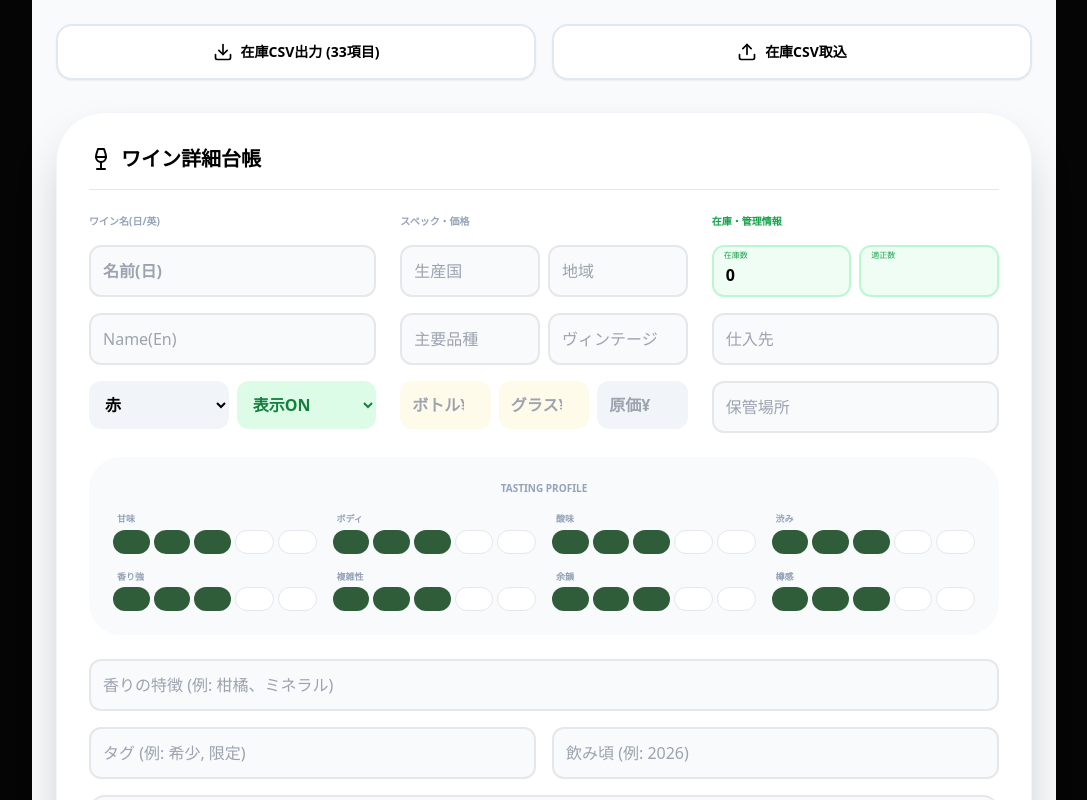
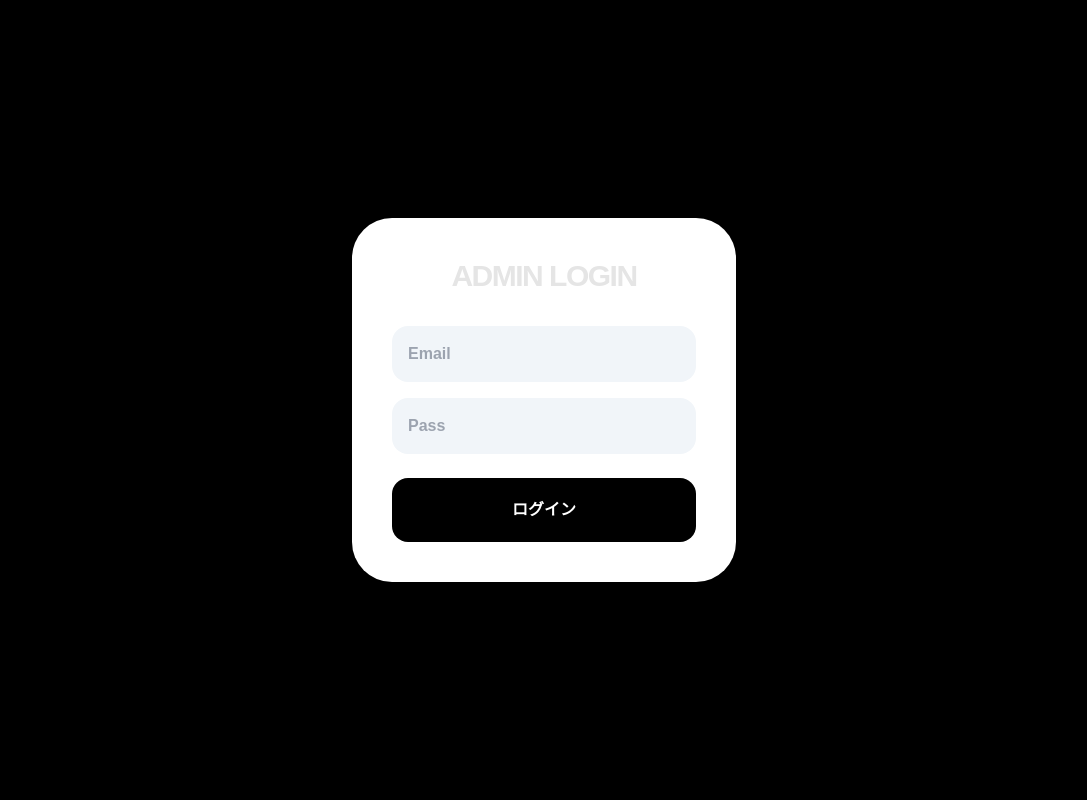
Before and after one commit to takatam-cyber/my-wine-menu, a Next.js app: page /admin in a window 1280 px wide. Shown: the top 800 px of the page, without its empty margins (96-1183 px from the left). Built offline with nearby package versions, Linux system fonts and the light colour scheme.

Commit message:
Update page.tsx

```diff
--- a/app/admin/page.tsx
+++ b/app/admin/page.tsx
@@ -2,16 +2,19 @@
 "use client";
 
 import { useState, useEffect } from 'react';
-import { Camera, Loader2, Wine as WineIcon, Edit3, LogOut, Save, Download, Upload, Trash2, Info } from 'lucide-react';
+import {
+  Camera, Loader2, Wine as WineIcon, Edit3, LogOut, Save, Download, Upload, Trash2, ExternalLink, ChevronRight, Info
+} from 'lucide-react';
 
 export default function AdminPage() {
   const [auth, setAuth] = useState({ email: '', pass: '' });
   const [isLoggedIn, setIsLoggedIn] = useState(false);
+  const [config, setConfig] = useState({ menu_name: '' });
   const [wines, setWines] = useState([]);
   const [loading, setLoading] = useState(false);
   const [editingId, setEditingId] = useState<string | null>(null);
 
-  // A-AG列 (全33項目) に対応したステート
+  // A-AG列 (全33項目) に対応した初期状態
   const initialWineState = {
     id: '', name_jp: '', name_en: '', country: '', region: '',
     grape: '', color: '赤', type: 'ミディアム', vintage: '', alcohol: '',
@@ -23,7 +26,17 @@ export default function AdminPage() {
   };
   const [newWine, setNewWine] = useState(initialWineState);
 
-  // ... ログイン・認証ロジックは既存を維持 ...
+  useEffect(() => {
+    const savedEmail = localStorage.getItem('wine_store_email');
+    if (savedEmail) { setAuth(prev => ({ ...prev, email: savedEmail })); setIsLoggedIn(true); }
+  }, []);
+
+  useEffect(() => {
+    if (isLoggedIn && auth.email) {
+      fetchWines();
+      fetch(`/api/config`, { headers: { 'x-store-id': auth.email } }).then(res => res.json()).then(data => setConfig(data));
+    }
+  }, [isLoggedIn, auth.email]);
 
   const fetchWines = async () => {
     const res = await fetch(`/api/wines`, { headers: { 'x-store-id': auth.email } });
@@ -31,7 +44,53 @@ export default function AdminPage() {
     setWines(Array.isArray(data) ? data : []);
   };
 
-  // CSVエクスポート (A-AG 33項目)
+  // 画像圧縮
+  const compressImage = (file: File): Promise<Blob> => {
+    return new Promise((resolve) => {
+      const img = new Image();
+      img.src = URL.createObjectURL(file);
+      img.onload = () => {
+        const canvas = document.createElement('canvas');
+        let { width, height } = img;
+        const MAX = 1200;
+        if (width > height && width > MAX) { height *= MAX / width; width = MAX; }
+        else if (height > MAX) { width *= MAX / height; height = MAX; }
+        canvas.width = width; canvas.height = height;
+        canvas.getContext('2d')?.drawImage(img, 0, 0, width, height);
+        canvas.toBlob((b) => resolve(b as Blob), 'image/jpeg', 0.7);
+      };
+    });
+  };
+
+  const handleScan = async (e: any) => {
+    const file = e.target.files?.[0];
+    if (!file) return;
+    setLoading(true);
+    try {
+      const compressedBlob = await compressImage(file);
+      const formData = new FormData();
+      formData.append('file', compressedBlob, 'wine.jpg');
+      const uploadRes = await fetch('/api/upload', { method: 'POST', body: formData });
+      const { url } = await uploadRes.json();
+      setNewWine(prev => ({ ...prev, image: url }));
+
+      const scanRes = await fetch('/api/scan', { method: 'POST', headers: { 'x-store-id': auth.email }, body: JSON.stringify({ image: url }) });
+      const scanData = await scanRes.json();
+      if (scanData.result) {
+        const ai = JSON.parse(scanData.result);
+        setNewWine(prev => ({ ...prev, name_en: ai.name_en, color: ai.color }));
+      }
+    } catch (err) { alert("解析失敗。画像のみ登録されました。"); } finally { setLoading(false); }
+  };
+
+  const handleSaveWine = async () => {
+    const wineData = editingId ? { ...newWine, id: editingId } : { ...newWine, id: Date.now().toString() };
+    await fetch('/api/wines', { method: 'POST', headers: { 'x-store-id': auth.email }, body: JSON.stringify(wineData) });
+    setNewWine(initialWineState); setEditingId(null); fetchWines();
+    alert("保存完了");
+  };
+
+  // CSV Export (A-AG 33項目)
   const exportCSV = () => {
     const headers = "ID,ワイン名(日),ワイン名(英),生産国,地域,主要品種,色,タイプ,ヴィンテージ,アルコール,ボトル価格,グラス価格,原価,在庫数,適正在庫,仕入先,保管場所,AI解説,メニュー用短文,ペアリング,甘味,ボディ,酸味,渋み,香り強,複雑性,余韻,樽感,香りの特徴,タグ,飲み頃,画像URL,表示\n";
     const csvContent = wines.map((w: any) =>
@@ -40,104 +99,97 @@ export default function AdminPage() {
     const blob = new Blob(["\uFEFF" + headers + csvContent], { type: 'text/csv;charset=utf-8;' });
     const link = document.createElement("a");
     link.href = URL.createObjectURL(blob);
-    link.download = `wine_inventory_33cols.csv`;
+    link.download = `wine_list_full.csv`;
     link.click();
   };
 
-  const importCSV = (e: any) => {
-    const file = e.target.files?.[0];
-    if (!file) return;
-    const reader = new FileReader();
-    reader.onload = async (event) => {
-      try {
-        const text = event.target?.result as string;
-        const rows = text.split("\n").filter(l => l.trim()).slice(1);
-        const imported = rows.map(row => {
-          const c = row.split(/,(?=(?:(?:[^"]*"){2})*[^"]*$)/).map(s => s.replace(/^"|"$/g, '').replace(/""/g, '"'));
-          return {
-            id: c[0] || Date.now().toString(), name_jp: c[1], name_en: c[2], country: c[3], region: c[4],
-            grape: c[5], color: c[6], type: c[7], vintage: c[8], alcohol: c[9],
-            price_bottle: c[10], price_glass: c[11], cost: c[12], stock: c[13], ideal_stock: c[14],
-            supplier: c[15], storage: c[16], ai_explanation: c[17], menu_short: c[18], pairing: c[19],
-            sweetness: c[20], body: c[21], acidity: c[22], tannin: c[23], aroma_intensity: c[24],
-            complexity: c[25], aftertaste: c[26], oak: c[27], aroma_features: c[28], tags: c[29],
-            best_drinking: c[30], image: c[31], visible: c[32] || 'ON'
-          };
-        });
-        if (confirm(`${imported.length}件を一括インポートしますか？`)) {
-          setLoading(true);
-          await fetch('/api/wines/bulk', { method: 'POST', headers: { 'x-store-id': auth.email }, body: JSON.stringify(imported) });
-          fetchWines();
-          alert("インポート完了");
-        }
-      } catch (err) { alert("CSVエラー"); } finally { setLoading(false); }
-    };
-    reader.readAsText(file);
-  };
-
-  const handleSaveWine = async () => {
-    const wineData = editingId ? { ...newWine, id: editingId } : { ...newWine, id: Date.now().toString() };
-    await fetch('/api/wines', { method: 'POST', headers: { 'x-store-id': auth.email }, body: JSON.stringify(wineData) });
-    setNewWine(initialWineState); setEditingId(null); fetchWines();
-    alert("保存しました");
-  };
+  if (!isLoggedIn) return (
+    /* ... ログイン画面は既存を維持 ... */
+    <div className="min-h-screen flex items-center justify-center bg-black p-6">
+      <div className="bg-white p-10 rounded-[2.5rem] w-full max-w-sm shadow-2xl">
+        <h1 className="text-3xl font-black mb-8 text-center uppercase tracking-tighter">Admin Login</h1>
+        <input type="email" placeholder="Email" value={auth.email} onChange={e => setAuth({...auth, email: e.target.value})} className="w-full p-4 bg-slate-100 rounded-2xl font-bold mb-4 outline-none" />
+        <input type="password" placeholder="Pass" value={auth.pass} onChange={e => setAuth({...auth, pass: e.target.value})} className="w-full p-4 bg-slate-100 rounded-2xl font-bold mb-6 outline-none" />
+        <button onClick={() => { localStorage.setItem('wine_store_email', auth.email); setIsLoggedIn(true); }} className="w-full bg-black text-white py-5 rounded-2xl font-black">ログイン</button>
+      </div>
+    </div>
+  );
 
   return (
-    <div className="max-w-5xl mx-auto p-6 bg-slate-50 min-h-screen text-black font-sans pb-24">
-      {/* 既存のヘッダー・認証ロジックを維持 */}
-
-      <div className="flex gap-4 mb-8">
-        <button onClick={exportCSV} className="flex-1 bg-white border-2 border-slate-200 py-4 rounded-2xl font-black text-sm flex items-center justify-center gap-2 hover:bg-slate-100 transition-all shadow-sm"><Download size={20}/> 在庫CSV出力 (33項目)</button>
-        <label className="flex-1 bg-white border-2 border-slate-200 py-4 rounded-2xl font-black text-sm flex items-center justify-center gap-2 cursor-pointer hover:bg-slate-100 transition-all shadow-sm"><Upload size={20}/> 在庫CSV取込<input type="file" accept=".csv" onChange={importCSV} className="hidden" /></label>
+    <div className="max-w-5xl mx-auto p-4 md:p-8 bg-slate-50 min-h-screen text-black font-sans pb-24">
+      {/* 上部ステータスバー */}
+      <div className="flex flex-col md:flex-row justify-between items-start md:items-center gap-4 mb-8 bg-white p-6 rounded-[2rem] shadow-sm border border-slate-100">
+        <div className="flex items-center gap-3">
+          <div className="bg-black text-white p-2 rounded-xl"><WineIcon size={24}/></div>
+          <div>
+            <h1 className="text-sm font-black opacity-30 uppercase tracking-tighter">Store Admin</h1>
+            <p className="font-bold truncate max-w-[200px]">{auth.email}</p>
+          </div>
+        </div>
+        <div className="flex gap-2 w-full md:w-auto">
+          <a href={`/${encodeURIComponent(auth.email)}`} target="_blank" className="flex-1 md:flex-none flex items-center justify-center gap-2 bg-amber-500 text-white px-6 py-3 rounded-2xl font-black text-sm shadow-lg active:scale-95 transition-all">
+            <ExternalLink size={18}/> メニューを確認
+          </a>
+          <button onClick={() => {localStorage.clear(); location.reload();}} className="p-3 bg-slate-100 rounded-2xl text-slate-400 hover:text-red-500"><LogOut size={20}/></button>
+        </div>
       </div>
 
-      <div className="bg-white p-8 rounded-[3rem] shadow-2xl border border-slate-100 mb-8 space-y-6">
-        <h2 className="text-xl font-black flex items-center gap-2 border-b pb-4"><WineIcon/> ワイン詳細台帳</h2>
+      <div className="flex gap-2 mb-8">
+        <button onClick={exportCSV} className="flex-1 bg-white border-2 border-slate-200 py-4 rounded-2xl font-black text-xs flex items-center justify-center gap-2 active:scale-95"><Download size={16}/> CSV出力</button>
+        <label className="flex-1 bg-white border-2 border-slate-200 py-4 rounded-2xl font-black text-xs flex items-center justify-center gap-2 cursor-pointer active:scale-95">
+          <Upload size={16}/> CSV取込<input type="file" accept=".csv" className="hidden" />
+        </label>
+      </div>
 
-        {/* 基本情報グリッド */}
-        <div className="grid grid-cols-1 md:grid-cols-3 gap-6">
-          <div className="space-y-4">
-             <label className="block text-[10px] font-bold text-slate-400">ワイン名(日/英)</label>
-             <input type="text" placeholder="名前(日)" value={newWine.name_jp} onChange={e => setNewWine({...newWine, name_jp: e.target.value})} className="w-full p-3 bg-slate-50 rounded-xl border-2 font-bold" />
-             <input type="text" placeholder="Name(En)" value={newWine.name_en} onChange={e => setNewWine({...newWine, name_en: e.target.value})} className="w-full p-3 bg-slate-50 rounded-xl border-2" />
-             <div className="flex gap-2">
-               <select value={newWine.color} onChange={e => setNewWine({...newWine, color: e.target.value})} className="flex-1 p-3 bg-slate-100 rounded-xl font-black"><option value="赤">赤</option><option value="白">白</option><option value="ロゼ">ロゼ</option><option value="泡">泡</option></select>
-               <select value={newWine.visible} onChange={e => setNewWine({...newWine, visible: e.target.value})} className={`flex-1 p-3 rounded-xl font-black ${newWine.visible==='ON'?'bg-green-100 text-green-700':'bg-red-100 text-red-700'}`}><option value="ON">表示ON</option><option value="OFF">表示OFF</option></select>
-             </div>
-          </div>
+      <div className="bg-white p-6 md:p-10 rounded-[3rem] shadow-2xl border border-slate-100 mb-8 space-y-8">
+        <h2 className="text-xl font-black flex items-center gap-2 border-b pb-4"><Edit3 size={20}/> ワイン詳細情報の登録</h2>
 
-          <div className="space-y-4">
-            <label className="block text-[10px] font-bold text-slate-400">スペック・価格</label>
-            <div className="grid grid-cols-2 gap-2">
-              <input type="text" placeholder="生産国" value={newWine.country} onChange={e => setNewWine({...newWine, country: e.target.value})} className="p-3 bg-slate-50 rounded-xl border-2" />
-              <input type="text" placeholder="地域" value={newWine.region} onChange={e => setNewWine({...newWine, region: e.target.value})} className="p-3 bg-slate-50 rounded-xl border-2" />
-            </div>
-            <div className="grid grid-cols-2 gap-2">
-              <input type="text" placeholder="主要品種" value={newWine.grape} onChange={e => setNewWine({...newWine, grape: e.target.value})} className="p-3 bg-slate-50 rounded-xl border-2" />
-              <input type="text" placeholder="ヴィンテージ" value={newWine.vintage} onChange={e => setNewWine({...newWine, vintage: e.target.value})} className="p-3 bg-slate-50 rounded-xl border-2" />
-            </div>
-            <div className="grid grid-cols-3 gap-2">
-              <input type="number" placeholder="ボトル¥" value={newWine.price_bottle} onChange={e => setNewWine({...newWine, price_bottle: e.target.value})} className="p-3 bg-amber-50 rounded-xl font-bold" />
-              <input type="number" placeholder="グラス¥" value={newWine.price_glass} onChange={e => setNewWine({...newWine, price_glass: e.target.value})} className="p-3 bg-amber-50 rounded-xl font-bold" />
-              <input type="number" placeholder="原価¥" value={newWine.cost} onChange={e => setNewWine({...newWine, cost: e.target.value})} className="p-3 bg-slate-100 rounded-xl font-bold" />
+        <div className="grid grid-cols-1 lg:grid-cols-2 gap-10">
+          {/* 左：写真・基本情報 */}
+          <div className="space-y-6">
+            <label className="aspect-[3/4] bg-slate-50 rounded-[2.5rem] overflow-hidden flex flex-col items-center justify-center relative cursor-pointer border-4 border-dashed border-slate-100 group">
+              {newWine.image ? <img src={newWine.image} className="w-full h-full object-cover" /> : <div className="text-center"><Camera size={48} className="mx-auto text-slate-200 mb-2"/><p className="text-[10px] font-black text-slate-300 uppercase">ラベル写真を撮影</p></div>}
+              {loading && <div className="absolute inset-0 bg-black/60 flex items-center justify-center"><Loader2 className="text-white animate-spin" size={48} /></div>}
+              {/* capture="environment" でスマホの背面カメラを優先起動 */}
+              <input type="file" accept="image/*" capture="environment" onChange={handleScan} className="hidden" />
+            </label>
+            <div className="space-y-3">
+              <input type="text" placeholder="ワイン名 (日本語)" value={newWine.name_jp} onChange={e => setNewWine({...newWine, name_jp: e.target.value})} className="w-full p-4 bg-slate-50 rounded-2xl border-2 font-bold focus:border-black outline-none" />
+              <input type="text" placeholder="Wine Name (English)" value={newWine.name_en} onChange={e => setNewWine({...newWine, name_en: e.target.value})} className="w-full p-4 bg-slate-50 rounded-2xl border-2 font-bold focus:border-black outline-none" />
             </div>
           </div>
 
-          <div className="space-y-4">
-            <label className="block text-[10px] font-bold text-green-600">在庫・管理情報</label>
-            <div className="grid grid-cols-2 gap-2">
-              <div className="relative"><span className="absolute top-1 left-3 text-[8px] text-green-600">在庫数</span><input type="number" value={newWine.stock} onChange={e => setNewWine({...newWine, stock: e.target.value})} className="w-full pt-4 pb-2 px-3 bg-green-50 rounded-xl font-black border-2 border-green-200" /></div>
-              <div className="relative"><span className="absolute top-1 left-3 text-[8px] text-green-600">適正数</span><input type="number" value={newWine.ideal_stock} onChange={e => setNewWine({...newWine, ideal_stock: e.target.value})} className="w-full pt-4 pb-2 px-3 bg-green-50 rounded-xl font-black border-2 border-green-200" /></div>
+          {/* 右：詳細スペック */}
+          <div className="space-y-5">
+            <div className="grid grid-cols-2 gap-3">
+              <select value={newWine.color} onChange={e => setNewWine({...newWine, color: e.target.value})} className="p-4 bg-slate-100 rounded-2xl font-black"><option value="赤">赤</option><option value="白">白</option><option value="ロゼ">ロゼ</option><option value="泡">泡</option></select>
+              <select value={newWine.visible} onChange={e => setNewWine({...newWine, visible: e.target.value})} className={`p-4 rounded-2xl font-black ${newWine.visible==='ON'?'bg-green-100 text-green-700':'bg-red-100 text-red-700'}`}><option value="ON">表示ON</option><option value="OFF">表示OFF</option></select>
             </div>
-            <input type="text" placeholder="仕入先" value={newWine.supplier} onChange={e => setNewWine({...newWine, supplier: e.target.value})} className="w-full p-3 bg-slate-50 rounded-xl border-2" />
-            <input type="text" placeholder="保管場所" value={newWine.storage} onChange={e => setNewWine({...newWine, storage: e.target.value})} className="w-full p-3 bg-slate-50 rounded-xl border-2" />
+            <div className="grid grid-cols-2 gap-3">
+              <input type="text" placeholder="生産国" value={newWine.country} onChange={e => setNewWine({...newWine, country: e.target.value})} className="p-4 bg-slate-50 rounded-2xl border-2" />
+              <input type="text" placeholder="地域" value={newWine.region} onChange={e => setNewWine({...newWine, region: e.target.value})} className="p-4 bg-slate-50 rounded-2xl border-2" />
+            </div>
+            <div className="grid grid-cols-3 gap-3">
+              <input type="text" placeholder="主要品種" value={newWine.grape} onChange={e => setNewWine({...newWine, grape: e.target.value})} className="col-span-2 p-4 bg-slate-50 rounded-2xl border-2" />
+              <input type="text" placeholder="2017" value={newWine.vintage} onChange={e => setNewWine({...newWine, vintage: e.target.value})} className="p-4 bg-slate-50 rounded-2xl border-2" />
+            </div>
+            <div className="grid grid-cols-3 gap-3">
+              <div className="relative"><span className="absolute top-1 left-4 text-[8px] text-amber-600 font-bold">ボトル価格</span><input type="number" value={newWine.price_bottle} onChange={e => setNewWine({...newWine, price_bottle: e.target.value})} className="w-full pt-5 pb-2 px-4 bg-amber-50 rounded-2xl font-black" /></div>
+              <div className="relative"><span className="absolute top-1 left-4 text-[8px] text-amber-600 font-bold">グラス価格</span><input type="number" value={newWine.price_glass} onChange={e => setNewWine({...newWine, price_glass: e.target.value})} className="w-full pt-5 pb-2 px-4 bg-amber-50 rounded-2xl font-black" /></div>
+              <div className="relative"><span className="absolute top-1 left-4 text-[8px] text-slate-400 font-bold">原価</span><input type="number" value={newWine.cost} onChange={e => setNewWine({...newWine, cost: e.target.value})} className="w-full pt-5 pb-2 px-4 bg-slate-100 rounded-2xl font-black" /></div>
+            </div>
+            <div className="grid grid-cols-2 gap-3">
+              <div className="relative"><span className="absolute top-1 left-4 text-[8px] text-green-600 font-bold">在庫数</span><input type="number" value={newWine.stock} onChange={e => setNewWine({...newWine, stock: e.target.value})} className="w-full pt-5 pb-2 px-4 bg-green-50 rounded-2xl font-black" /></div>
+              <div className="relative"><span className="absolute top-1 left-4 text-[8px] text-green-600 font-bold">適正数</span><input type="number" value={newWine.ideal_stock} onChange={e => setNewWine({...newWine, ideal_stock: e.target.value})} className="w-full pt-5 pb-2 px-4 bg-green-50 rounded-2xl font-black" /></div>
+            </div>
+            <input type="text" placeholder="仕入先" value={newWine.supplier} onChange={e => setNewWine({...newWine, supplier: e.target.value})} className="w-full p-4 bg-slate-50 rounded-2xl border-2" />
           </div>
         </div>
 
         {/* 味わい 3x3 グリッド */}
-        <div className="bg-slate-50 p-6 rounded-[2rem] space-y-4">
-          <p className="text-[10px] font-black text-slate-400 uppercase text-center">Tasting Profile</p>
-          <div className="grid grid-cols-2 md:grid-cols-4 gap-4">
+        <div className="bg-slate-50 p-6 md:p-8 rounded-[2.5rem] space-y-6">
+          <p className="text-[10px] font-black text-slate-400 uppercase text-center tracking-widest">Tasting Profile (1-5)</p>
+          <div className="grid grid-cols-2 md:grid-cols-4 gap-6">
             <FlavorDot label="甘味" val={newWine.sweetness} set={(v:any)=>setNewWine({...newWine, sweetness:v})}/>
             <FlavorDot label="ボディ" val={newWine.body} set={(v:any)=>setNewWine({...newWine, body:v})}/>
             <FlavorDot label="酸味" val={newWine.acidity} set={(v:any)=>setNewWine({...newWine, acidity:v})}/>
@@ -150,16 +202,31 @@ export default function AdminPage() {
         </div>
 
         <div className="space-y-4">
-          <input type="text" placeholder="香りの特徴 (例: 柑橘、ミネラル)" value={newWine.aroma_features} onChange={e => setNewWine({...newWine, aroma_features: e.target.value})} className="w-full p-3 bg-slate-50 rounded-xl border-2" />
-          <div className="grid grid-cols-2 gap-4">
-            <input type="text" placeholder="タグ (例: 希少, 限定)" value={newWine.tags} onChange={e => setNewWine({...newWine, tags: e.target.value})} className="w-full p-3 bg-slate-50 rounded-xl border-2" />
-            <input type="text" placeholder="飲み頃 (例: 2026)" value={newWine.best_drinking} onChange={e => setNewWine({...newWine, best_drinking: e.target.value})} className="w-full p-3 bg-slate-50 rounded-xl border-2" />
-          </div>
-          <textarea placeholder="AI解説 (Sommelier's Note)" value={newWine.ai_explanation} onChange={e => setNewWine({...newWine, ai_explanation: e.target.value})} className="w-full p-4 bg-slate-50 rounded-2xl border-2 h-24" />
-          <input type="text" placeholder="メニュー用短文" value={newWine.menu_short} onChange={e => setNewWine({...newWine, menu_short: e.target.value})} className="w-full p-3 bg-amber-50 rounded-xl border-2 border-amber-100 font-bold" />
+          <input type="text" placeholder="香りの特徴 (例: 柑橘、ミネラル)" value={newWine.aroma_features} onChange={e => setNewWine({...newWine, aroma_features: e.target.value})} className="w-full p-4 bg-slate-50 rounded-2xl border-2" />
+          <textarea placeholder="AI解説 (ソムリエ解説用)" value={newWine.ai_explanation} onChange={e => setNewWine({...newWine, ai_explanation: e.target.value})} className="w-full p-5 bg-slate-50 rounded-[2rem] border-2 h-32" />
+          <input type="text" placeholder="メニュー用短文 (客用メニューに大きく表示)" value={newWine.menu_short} onChange={e => setNewWine({...newWine, menu_short: e.target.value})} className="w-full p-4 bg-amber-50 rounded-2xl border-2 border-amber-100 font-bold" />
+          <input type="text" placeholder="ペアリング料理" value={newWine.pairing} onChange={e => setNewWine({...newWine, pairing: e.target.value})} className="w-full p-4 bg-slate-50 rounded-2xl border-2" />
         </div>
 
-        <button onClick={handleSaveWine} className="w-full bg-black text-white py-6 rounded-3xl font-black text-xl shadow-xl active:scale-95 transition-all"><Save className="inline-block mr-2"/> ワイン情報を保存</button>
+        <button onClick={handleSaveWine} className="w-full bg-black text-white py-7 rounded-[2.5rem] font-black text-xl shadow-xl active:scale-95 transition-all flex items-center justify-center gap-3">
+          <Save size={24}/> {editingId ? 'ワイン情報を更新' : '台帳に登録する'}
+        </button>
+      </div>
+
+      <div className="grid grid-cols-1 gap-4">
+        {wines.map((wine: any) => (
+          <div key={wine.id} className="bg-white p-5 rounded-[2.5rem] flex items-center gap-6 shadow-sm border border-slate-100 group">
+            <img src={wine.image} className="w-20 h-24 rounded-2xl object-cover shadow-sm bg-slate-50" />
+            <div className="flex-1 min-w-0">
+              <p className="font-black text-lg truncate text-black">{wine.name_jp}</p>
+              <p className="font-bold text-amber-600 text-sm italic">B:¥{wine.price_bottle} <span className="text-slate-300 ml-2">在庫: {wine.stock}</span></p>
+            </div>
+            <div className="flex gap-2">
+              <button onClick={() => {setNewWine(wine); setEditingId(wine.id); window.scrollTo({top: 400, behavior:'smooth'});}} className="p-4 bg-slate-50 rounded-2xl text-slate-300 hover:text-black transition-all"><Edit3 size={20}/></button>
+              <button onClick={async () => { if(confirm("削除しますか？")) { await fetch('/api/wines', { method: 'DELETE', headers: { 'x-store-id': auth.email }, body: JSON.stringify({ id: wine.id }) }); fetchWines(); } }} className="p-4 bg-red-50 rounded-2xl text-red-200 hover:text-red-500 transition-all"><Trash2 size={20}/></button>
+            </div>
+          </div>
+        ))}
       </div>
     </div>
   );
@@ -167,11 +234,11 @@ export default function AdminPage() {
 
 function FlavorDot({ label, val, set }: any) {
   return (
-    <div className="space-y-1">
-      <span className="text-[9px] font-black text-slate-400 uppercase block ml-1">{label}</span>
+    <div className="space-y-1.5 flex-1">
+      <span className="text-[9px] font-black text-slate-400 uppercase tracking-tighter block ml-1">{label}</span>
       <div className="flex gap-1">
         {[1,2,3,4,5].map(v => (
-          <button key={v} onClick={() => set(v.toString())} className={`h-6 flex-1 rounded-full transition-all ${parseInt(val) >= v ? 'bg-[#2f5d3a]' : 'bg-white border'}`}></button>
+          <button key={v} onClick={() => set(v.toString())} className={`h-6 flex-1 rounded-full transition-all ${parseInt(val) >= v ? 'bg-[#2f5d3a]' : 'bg-white border-2'}`}></button>
         ))}
       </div>
     </div>
```
